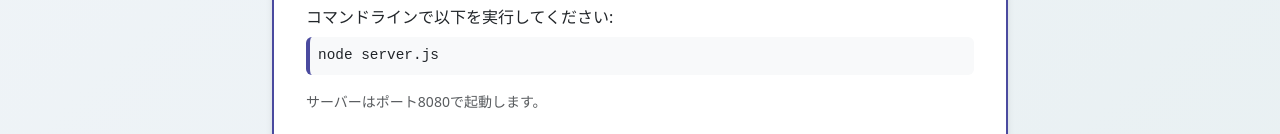
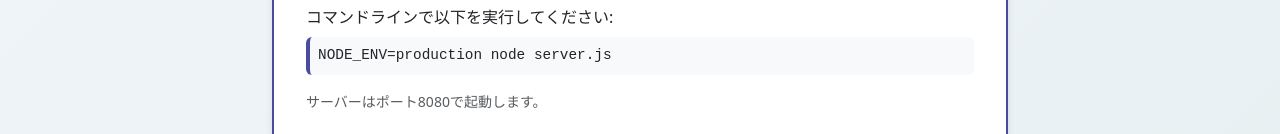
Before and after one commit to CodeforSusono/baseball_broadcast_board, a website: page index.html in a window 1280 px wide. Both pictures are taken after a click on the button "📖 使い方ガイド". Shown: the part 356-490 px from the top of the page. Drawn offline with nearby package versions, Linux system fonts and the light colour scheme.

Commit message:
Fix server startup method

```diff
--- a/index.html
+++ b/index.html
@@ -271,7 +271,7 @@
                   <!-- サーバー起動 -->
                   <h6 class="fw-bold mb-2">1. サーバーを起動</h6>
                   <p class="mb-2">コマンドラインで以下を実行してください:</p>
-                  <pre class="bg-light p-2 rounded"><code>node server.js</code></pre>
+                  <pre class="bg-light p-2 rounded"><code>NODE_ENV=production node server.js</code></pre>
                   <p class="text-muted small mb-3">サーバーはポート8080で起動します。</p>
 
                   <!-- 基本的な使用フロー -->
```
